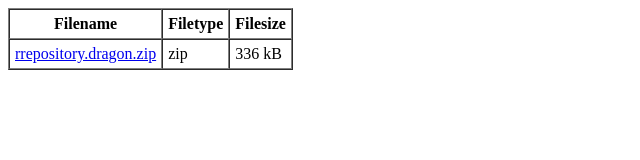
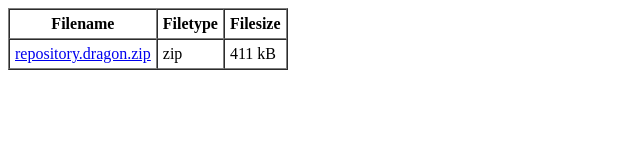
Before and after one commit to tkdvip/repo, a plain HTML site: page index.html in a window 1280 px wide. Shown: the full height of the page, 0-640 px from the left. Drawn offline with Linux system fonts and the light colour scheme.

Commit message:
Update index.html

```diff
--- a/index.html
+++ b/index.html
@@ -1,4 +1,4 @@
 <TABLE border=1 cellpadding=5 cellspacing=0 class=whitelinks>
 <TR><TH>Filename</TH><th>Filetype</th><th>Filesize</th></TR>
-<TR><TD><a href="repository.dragon.zip">rrepository.dragon.zip</a></td><td>zip</td><td>336 kB</td></TR>
+<TR><TD><a href="repository.dragon.zip">repository.dragon.zip</a></td><td>zip</td><td>411 kB</td></TR>
 </TABLE>
```
